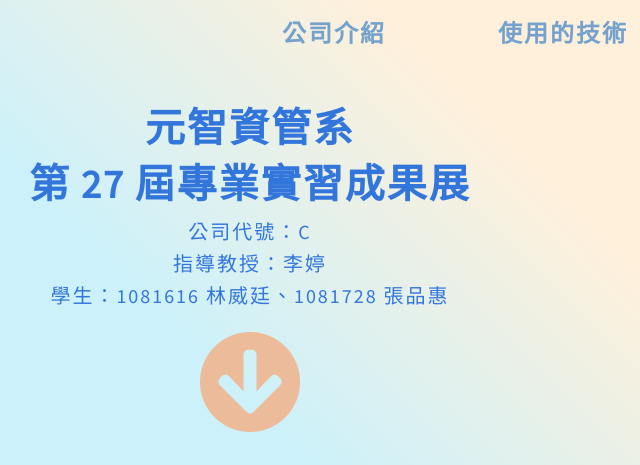
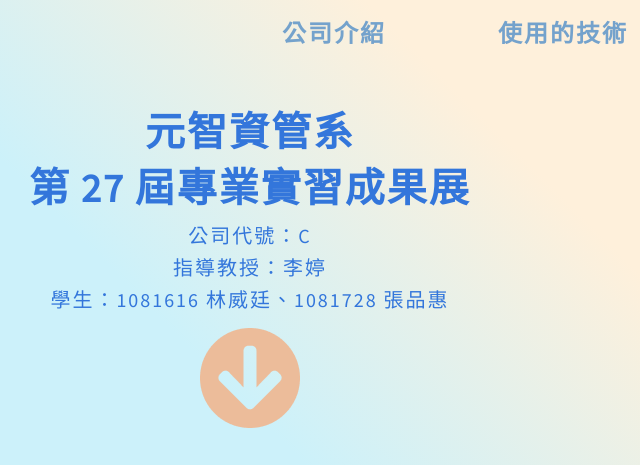
Before and after one commit to Little-Wei/Internship-Website, a plain HTML site: page index.html in a window 1280 px wide. Shown: the top 465 px of the page, 390-1030 px from the left. Drawn offline with nearby package versions, Linux system fonts and the light colour scheme.

Commit message:
fix margin problem again.

```diff
--- a/css/index.css
+++ b/css/index.css
@@ -195,8 +195,8 @@ h3 {
 
 .first-title {
   height: 25em;
-  margin-left: .5em;
-  margin-right: .5em;
+  margin-left: 2em;
+  margin-right: 2em;
   display: flex;
   flex-direction: column;
   justify-content: center;
@@ -205,7 +205,7 @@ h3 {
 }
 
 .first-title a {
-  margin-top: 1em;
+  margin-top: .5em;
 }
 
 .first-title img {
```
